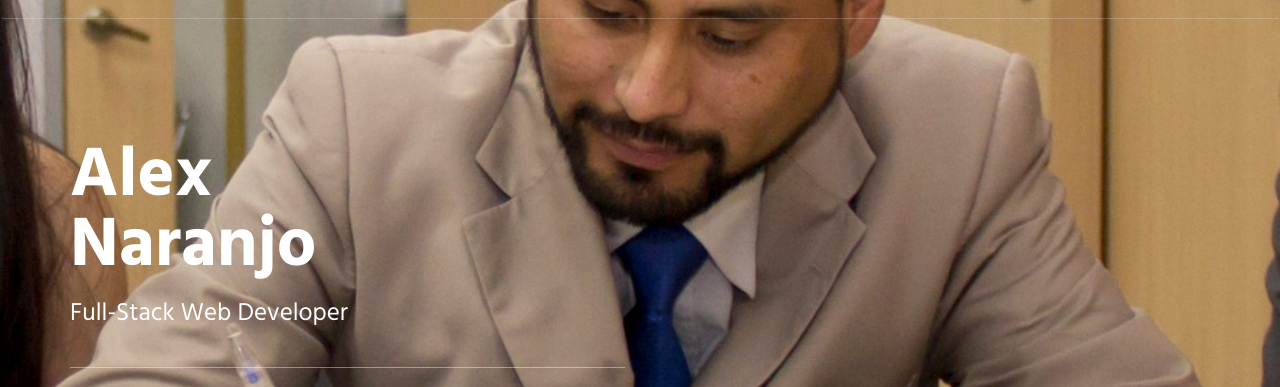
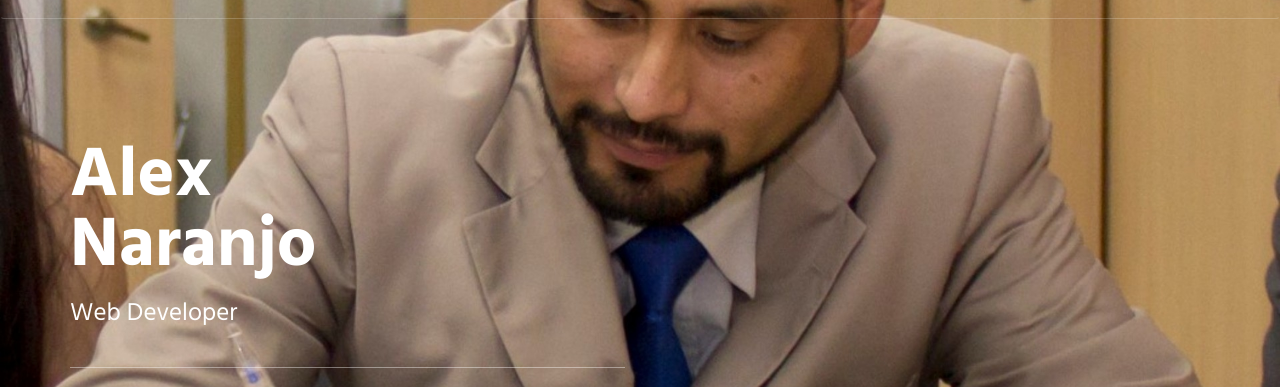
Before and after one commit to alexnaranjom/portfolio, a plain HTML site: page index.html in a window 1280 px wide. Shown: the part 78-465 px from the top of the page. Drawn offline with Linux system fonts and the light colour scheme.

Commit message:
Update index.html

```diff
--- a/index.html
+++ b/index.html
@@ -92,7 +92,7 @@
                     <div class="col-sm-6">
                         <div class="promo-block-divider">
                             <h1 class="promo-block-title">Alex <br/> Naranjo</h1>
-                            <p class="promo-block-text">Full-Stack Web Developer</p>
+                            <p class="promo-block-text">Web Developer</p>
                         </div>
                         <ul class="list-inline">
                             <li><a href="https://www.linkedin.com/in/alex-naranjom/" class="social-icons"><i class="icon-social-linkedin"></i></a></li>
```
